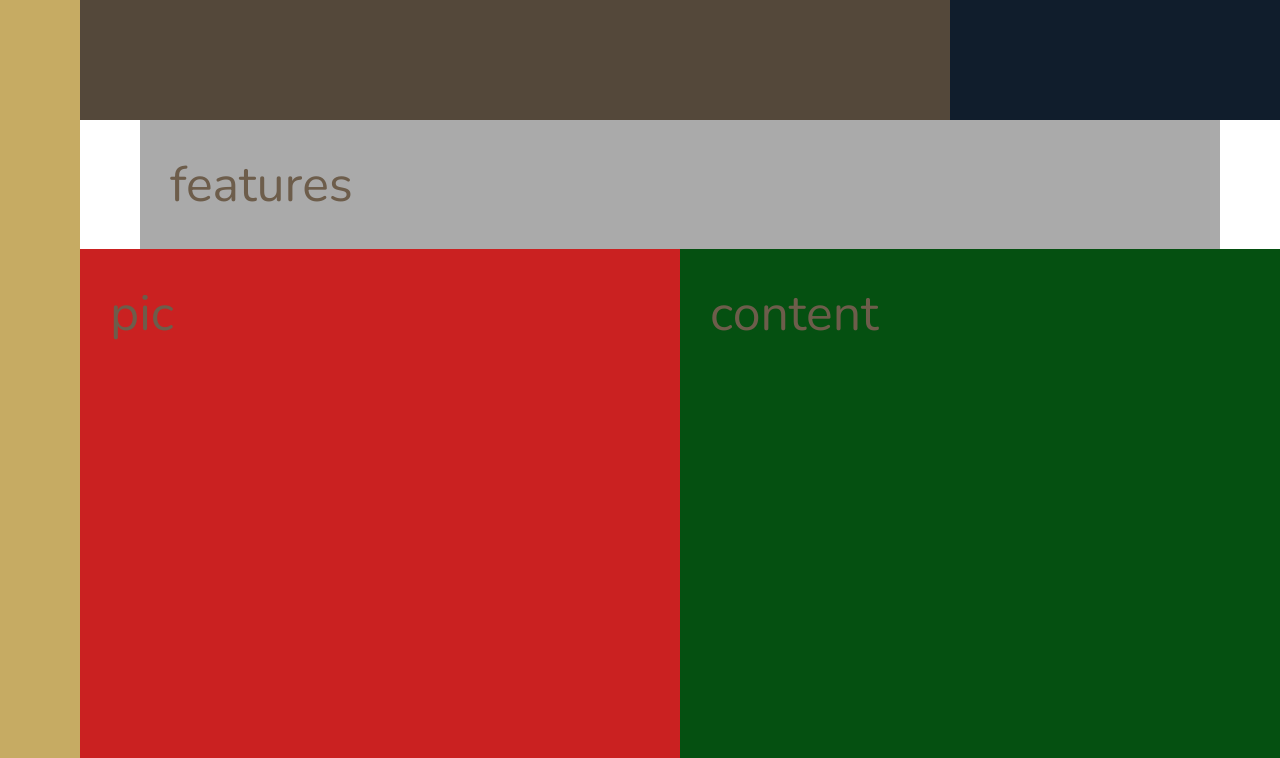
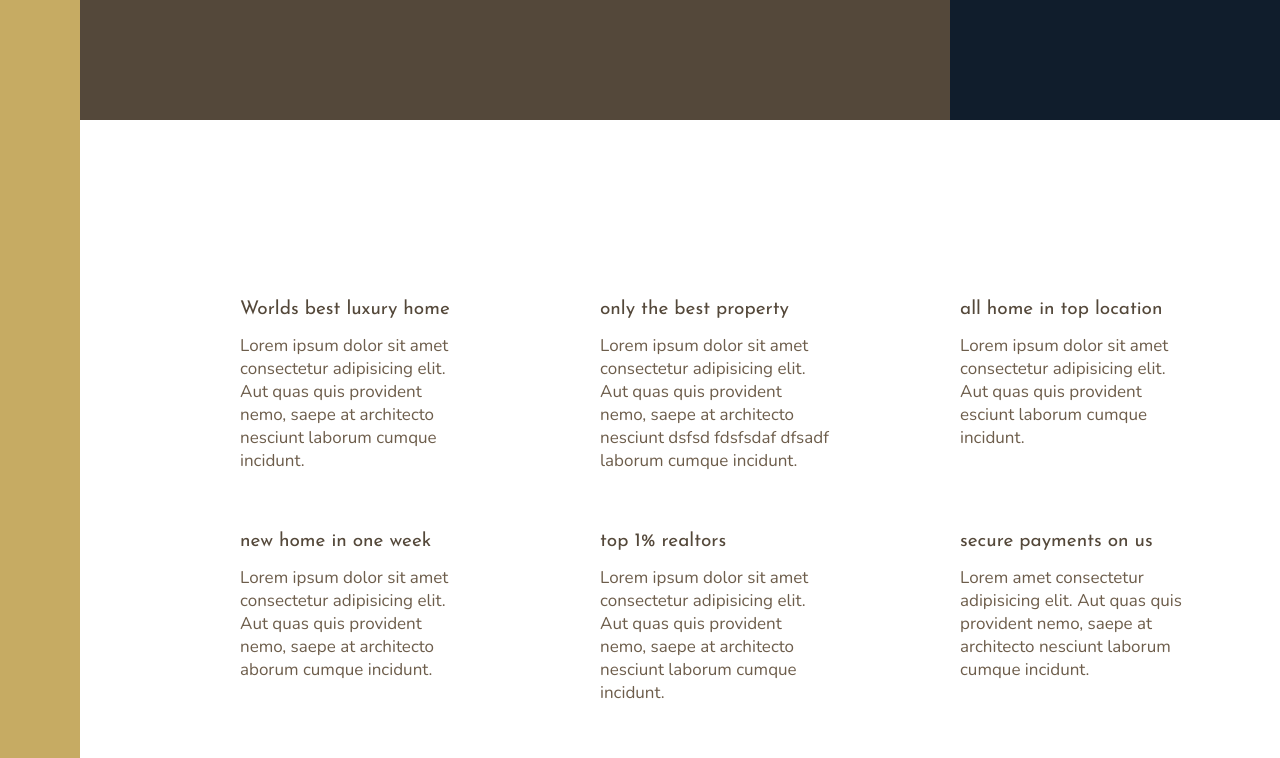
Before and after one commit to penkong/grid-sample, a website: page index.html in a window 1280 px wide. Shown: the part 520-1278 px from the top of the page. Drawn offline with nearby package versions, Linux system fonts and the light colour scheme.

Commit message:
feature section with grid- responsive

```diff
--- a/index.html
+++ b/index.html
@@ -23,7 +23,74 @@
 
     <div class="realtors">top 3 realtors</div>
 
-    <section class="features">features</section>
+    <section class="features">
+      <div class="feature">
+        <svg class="feature__icon">
+          <use xlink:href="img/sprite.svg#icon-global"></use>
+        </svg>
+        <h4 class="heading-4 heading-4--dark">Worlds best luxury home</h4>
+        <p class="feature__text">
+          Lorem ipsum dolor sit amet consectetur adipisicing elit. Aut quas quis
+          provident nemo, saepe at architecto nesciunt laborum cumque incidunt.
+        </p>
+      </div>
+
+      <div class="feature">
+        <svg class="feature__icon">
+          <use xlink:href="img/sprite.svg#icon-trophy"></use>
+        </svg>
+        <h4 class="heading-4 heading-4--dark">only the best property</h4>
+        <p class="feature__text">
+          Lorem ipsum dolor sit amet consectetur adipisicing elit. Aut quas quis
+          provident nemo, saepe at architecto nesciunt dsfsd fdsfsdaf dfsadf
+          laborum cumque incidunt.
+        </p>
+      </div>
+
+      <div class="feature">
+        <svg class="feature__icon">
+          <use xlink:href="img/sprite.svg#icon-map-pin"></use>
+        </svg>
+        <h4 class="heading-4 heading-4--dark">all home in top location</h4>
+        <p class="feature__text">
+          Lorem ipsum dolor sit amet consectetur adipisicing elit. Aut quas quis
+          provident esciunt laborum cumque incidunt.
+        </p>
+      </div>
+
+      <div class="feature">
+        <svg class="feature__icon">
+          <use xlink:href="img/sprite.svg#icon-key"></use>
+        </svg>
+        <h4 class="heading-4 heading-4--dark">new home in one week</h4>
+        <p class="feature__text">
+          Lorem ipsum dolor sit amet consectetur adipisicing elit. Aut quas quis
+          provident nemo, saepe at architecto aborum cumque incidunt.
+        </p>
+      </div>
+
+      <div class="feature">
+        <svg class="feature__icon">
+          <use xlink:href="img/sprite.svg#icon-presentation"></use>
+        </svg>
+        <h4 class="heading-4 heading-4--dark">top 1% realtors</h4>
+        <p class="feature__text">
+          Lorem ipsum dolor sit amet consectetur adipisicing elit. Aut quas quis
+          provident nemo, saepe at architecto nesciunt laborum cumque incidunt.
+        </p>
+      </div>
+
+      <div class="feature">
+        <svg class="feature__icon">
+          <use xlink:href="img/sprite.svg#icon-lock"></use>
+        </svg>
+        <h4 class="heading-4 heading-4--dark">secure payments on us</h4>
+        <p class="feature__text">
+          Lorem amet consectetur adipisicing elit. Aut quas quis provident nemo,
+          saepe at architecto nesciunt laborum cumque incidunt.
+        </p>
+      </div>
+    </section>
 
     <div class="story__pictures">pic</div>
 
--- a/sass/_base.scss
+++ b/sass/_base.scss
@@ -48,7 +48,7 @@ body {
     [full-end];
 
   & > * {
-    font-size: 5rem;
+    // font-size: 5rem;
     padding: 3rem;
   }
 }
--- a/sass/_features.scss
+++ b/sass/_features.scss
@@ -1,4 +1,30 @@
 .features {
-  background-color: $color-grey-light-2;
   grid-column: center-st / center-end;
+
+  margin: 15rem 0;
+
+  display: grid;
+  grid-template-columns: repeat(auto-fit, minmax(25rem, 1fr));
+  grid-gap: 6rem;
+  align-items: start;
 }
+
+.feature {
+  display: grid;
+  grid-template-columns: min-content 1fr;
+  grid-row-gap: 1.5rem;
+  grid-column-gap: 2.5rem;
+
+  &__icon {
+    fill: $color-primary;
+    width: 4.5rem;
+    height: 4.5rem;
+
+    grid-row: 1 / span 2;
+    transform: translateY(-1rem);
+  }
+
+  &__text {
+    font-size: 1.7rem;
+  }
+}
--- a/sass/_typography.scss
+++ b/sass/_typography.scss
@@ -0,0 +1,25 @@
+%heading {
+  font-family: $font-display;
+  font-weight: 400;
+}
+.heading-1 {
+  @extend %heading;
+}
+.heading-2 {
+  @extend %heading;
+}
+.heading-3 {
+  @extend %heading;
+}
+.heading-4 {
+  @extend %heading;
+  font-size: 1.9rem;
+
+  &--light {
+    color: $color-grey-light-1;
+  }
+
+  &--dark {
+    color: $color-grey-dark-1;
+  }
+}
```
Also changed, not shown: css/style.css.
